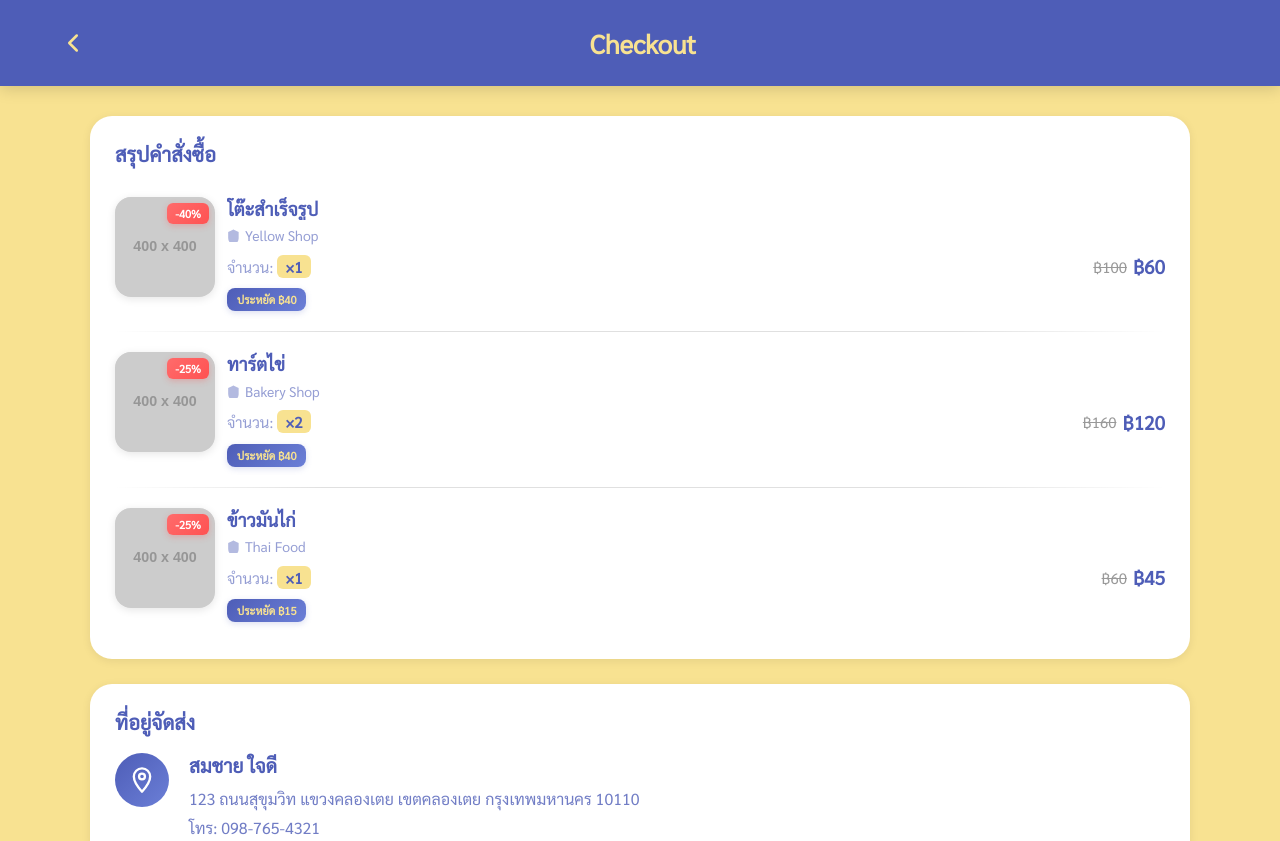
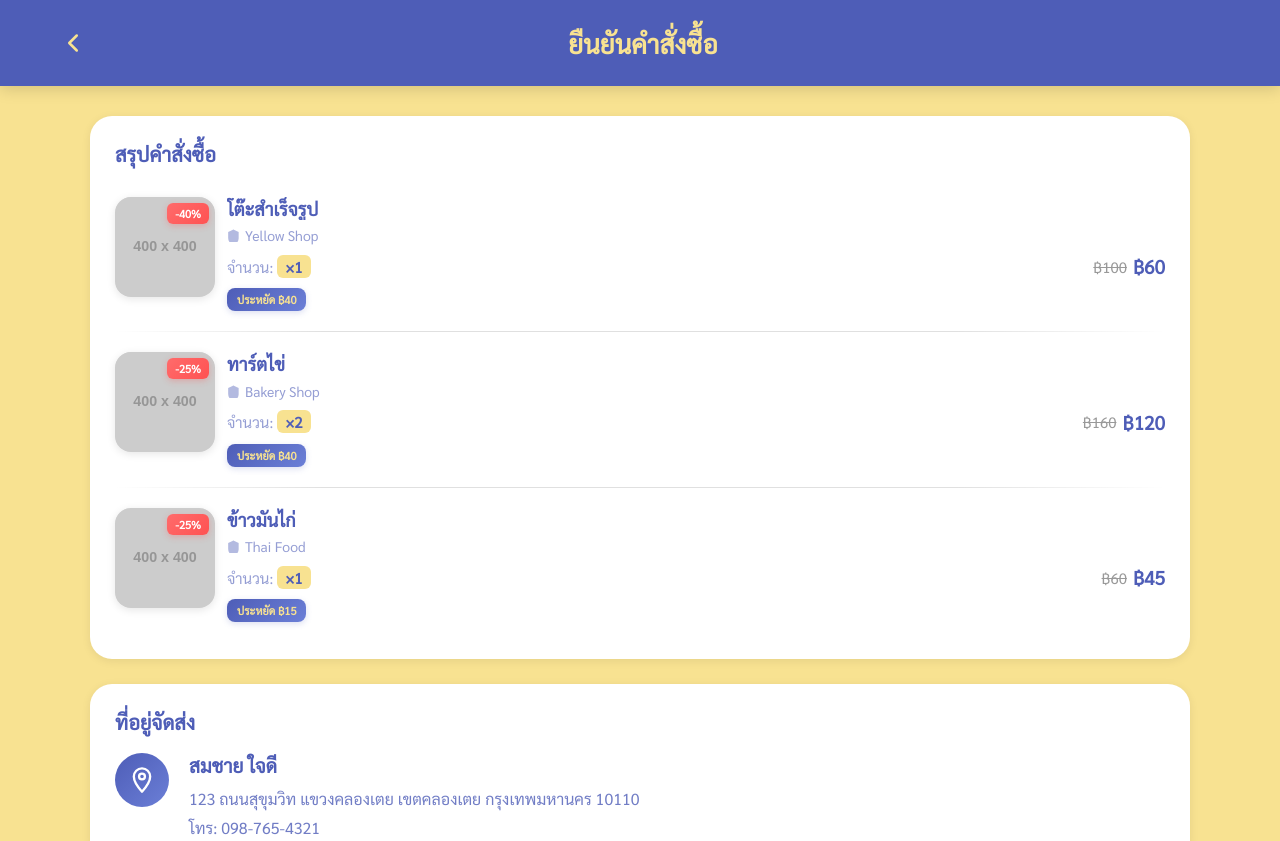
Before and after one commit to Pisol00/yellow-tag, a plain HTML site: page pages/checkout.html in a window 1280 px wide. Shown: the top 841 px of the page. Drawn offline with Linux system fonts and the light colour scheme; placeholder pictures from the web are drawn by us.

Commit message:
Update checkout.html

```diff
--- a/pages/checkout.html
+++ b/pages/checkout.html
@@ -18,7 +18,7 @@
                     <path d="M15 18L9 12L15 6" stroke="currentColor" stroke-width="2" stroke-linecap="round" stroke-linejoin="round"/>
                 </svg>
             </button>
-            <h1 class="page-title">Checkout</h1>
+            <h1 class="page-title">ยืนยันคำสั่งซื้อ</h1>
             <div class="empty-space"></div>
         </nav>
 
```
